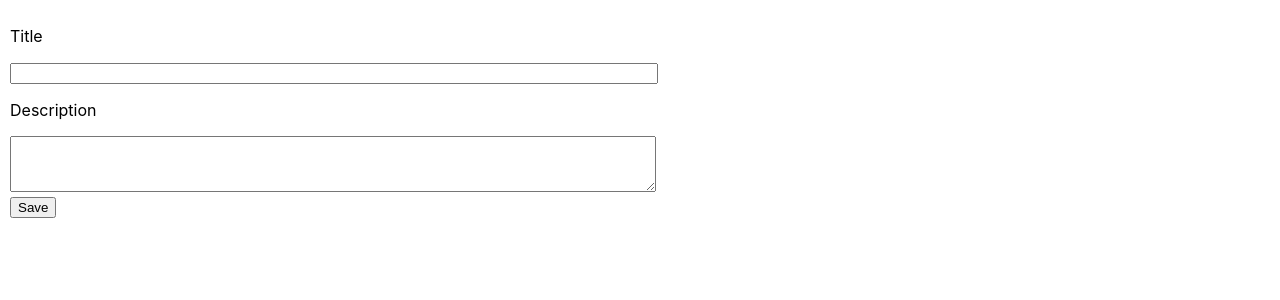
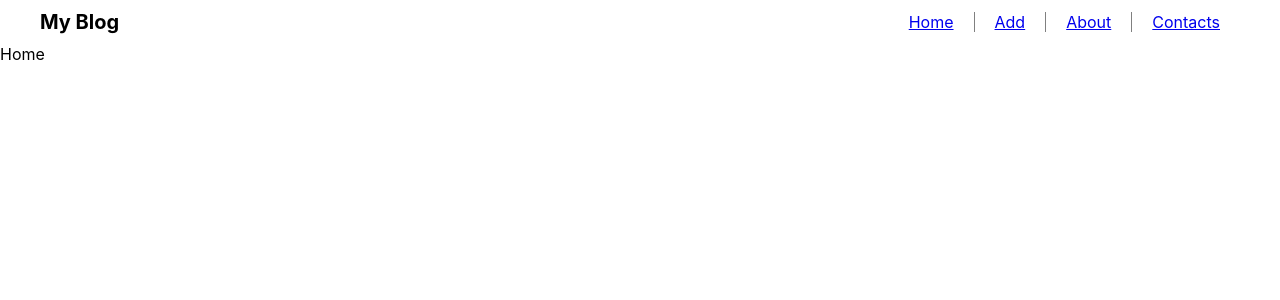
Before and after one commit to iisakjanova/js_group_11_homework_63_irina_isakzhanova, a React (Create React App) app: page / in a window 1280 px wide. Shown: the top 300 px of the page. Built offline with nearby package versions, Linux system fonts and the light colour scheme; the HTML template or start-up script is replaced by a standard one.

Commit message:
Realized main navigation

```diff
--- a/package.json
+++ b/package.json
@@ -4,8 +4,10 @@
   "private": true,
   "dependencies": {
     "axios": "^0.21.1",
+    "nanoid": "^3.1.25",
     "react": "^17.0.2",
     "react-dom": "^17.0.2",
+    "react-router-dom": "^5.2.0",
     "react-scripts": "4.0.3"
   },
   "scripts": {
--- a/src/App.js
+++ b/src/App.js
@@ -1,8 +1,11 @@
 import Blog from "./containers/Blog/Blog";
+import {BrowserRouter} from "react-router-dom";
 
 const App = () => (
     <div className="App">
-        <Blog />
+        <BrowserRouter>
+            <Blog />
+        </BrowserRouter>
     </div>
 );
 
--- /dev/null
+++ b/src/components/Header/Header.css
@@ -0,0 +1,28 @@
+.HeaderInner {
+    display: flex;
+    justify-content: space-between;
+    padding: 10px 0;
+}
+
+.Logo {
+    color: black;
+    text-decoration: none;
+    font-size: 20px;
+}
+
+.NavList {
+    margin: 0;
+    padding: 0;
+    list-style: none;
+    align-self: center;
+}
+
+.NavItem {
+    display: inline-block;
+    padding: 0 20px;
+    border-right: 1px solid grey;
+}
+
+.NavItem:last-child {
+    border-right: none;
+}
--- /dev/null
+++ b/src/components/Header/Header.js
@@ -0,0 +1,41 @@
+import React, {useState} from 'react';
+import {NavLink} from "react-router-dom";
+import {nanoid} from "nanoid";
+
+import './Header.css';
+
+const Header = () => {
+    const [listItems] = useState([
+        {name: 'Home', id: nanoid(), route: '/posts'},
+        {name: 'Add', id: nanoid(), route: '/posts/add'},
+        {name: 'About', id: nanoid(), route: '/about'},
+        {name: 'Contacts', id: nanoid(), route: '/contacts'},]
+    );
+
+    return (
+        <header>
+            <div className="HeaderInner Container">
+                <NavLink
+                    to='/'
+                    className="Logo"
+                >
+                    <b>My Blog</b>
+                </NavLink>
+                <ul className="NavList">
+                    {listItems.map(item => (
+                        <li key={item.id} className="NavItem">
+                            <NavLink
+                                to={item.route}
+                            >
+                                {item.name}
+                            </NavLink>
+                        </li>
+                    ))}
+                </ul>
+            </div>
+        </header>
+    );
+};
+
+
+export default Header;
--- /dev/null
+++ b/src/containers/AboutPage/AboutPage.js
@@ -0,0 +1,11 @@
+import React from 'react';
+
+const AboutPage = () => {
+    return (
+        <div>
+            About
+        </div>
+    );
+};
+
+export default AboutPage;
--- /dev/null
+++ b/src/containers/AddPage/AddPage.js
@@ -0,0 +1,11 @@
+import React from 'react';
+
+const AddPage = () => {
+    return (
+        <div>
+            Add
+        </div>
+    );
+};
+
+export default AddPage;
--- /dev/null
+++ b/src/containers/Blog/Blog.css
@@ -0,0 +1,6 @@
+.Container {
+    padding-right: 15px;
+    padding-left: 15px;
+    max-width: 1200px;
+    margin: 0 auto;
+}
--- a/src/containers/Blog/Blog.js
+++ b/src/containers/Blog/Blog.js
@@ -1,10 +1,36 @@
 import React from 'react';
-import EditPost from "../../components/EditPost/EditPost";
+import {Route, Switch} from "react-router-dom";
+
+import HomePage from "../HomePage/HomePage";
+import AddPage from "../AddPage/AddPage";
+import AboutPage from "../AboutPage/AboutPage";
+import ContactsPage from "../ContactsPage/ContactsPage";
+import Header from "../../components/Header/Header";
+
+import './Blog.css';
 
 const Blog = () => {
     return (
         <div>
-            <EditPost />
+            <Header />
+            <Switch>
+                <Route path="/" exact>
+                    <HomePage />
+                </Route>
+                <Route path="/posts" exact>
+                    <HomePage />
+                </Route>
+                <Route path="/posts/add">
+                    <AddPage />
+                </Route>
+                <Route path="/about">
+                    <AboutPage />
+                </Route>
+                <Route path="/contacts">
+                    <ContactsPage />
+                </Route>
+                <Route render={() => <h1>Not found</h1>} />
+            </Switch>
         </div>
     );
 };
--- /dev/null
+++ b/src/containers/ContactsPage/ContactsPage.js
@@ -0,0 +1,11 @@
+import React from 'react';
+
+const ContactsPage = () => {
+    return (
+        <div>
+            Contacts
+        </div>
+    );
+};
+
+export default ContactsPage;
--- /dev/null
+++ b/src/containers/HomePage/HomePage.js
@@ -0,0 +1,11 @@
+import React from 'react';
+
+const HomePage = () => {
+    return (
+        <div>
+            Home
+        </div>
+    );
+};
+
+export default HomePage;
```
Also changed, not shown: 1 other file (tests, documents, lock files or other folders).
